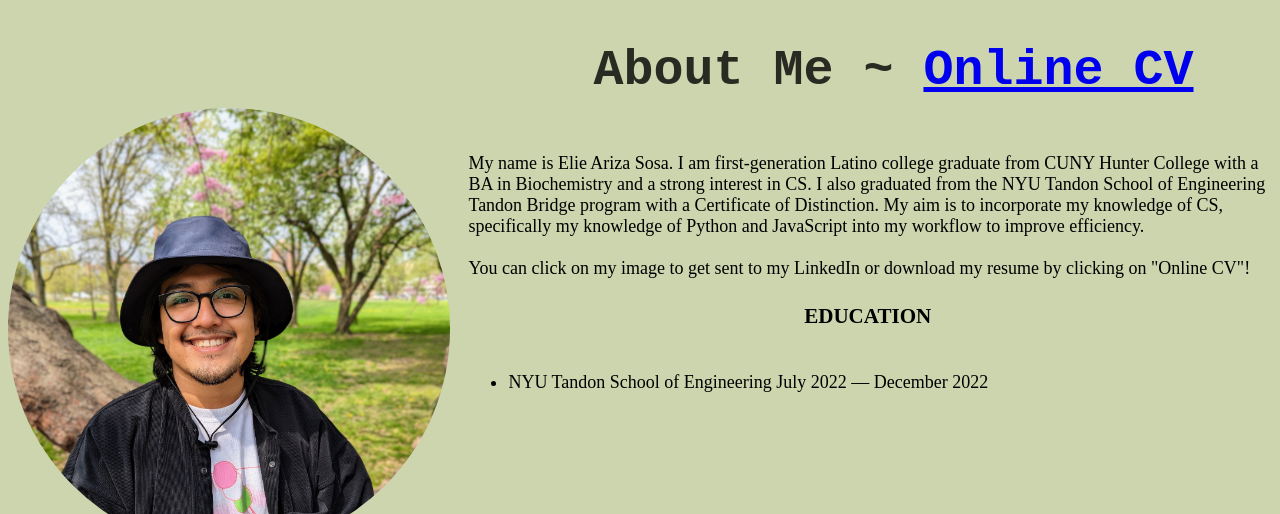
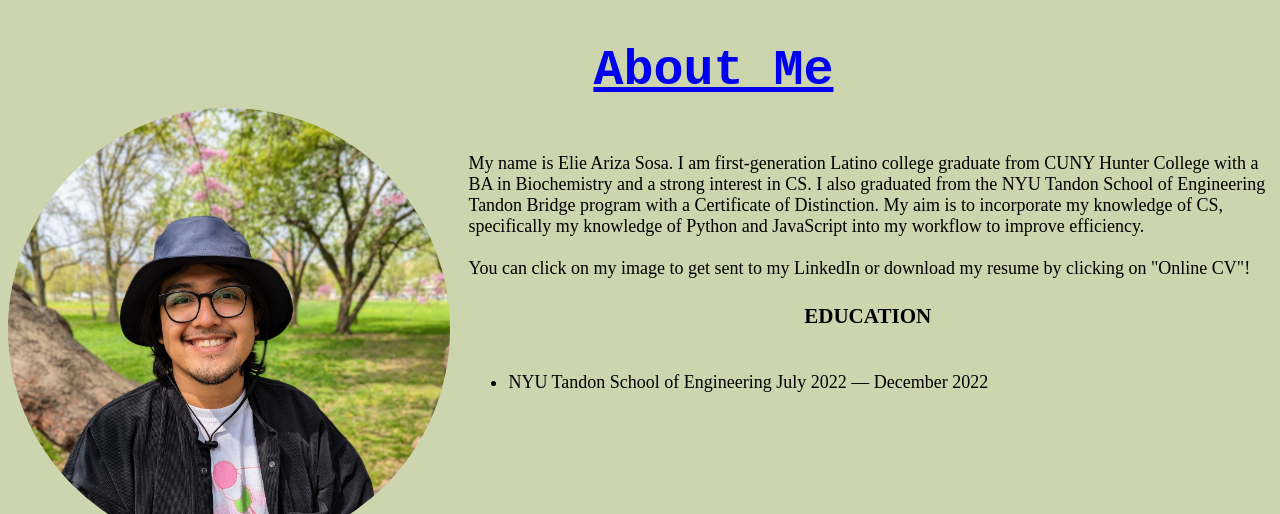
Before and after one commit to SosaAElie/My-Online-CV, a plain HTML site: page index.html in a window 1280 px wide. Shown: the top 514 px of the page. Drawn offline with Linux system fonts and the light colour scheme.

Commit message:
Update index.html

```diff
--- a/index.html
+++ b/index.html
@@ -9,7 +9,7 @@
     </head>
     <body>
         <a href="https://www.linkedin.com/in/elie-ariza-sosa-441a9326b/"><img id = "me"src="Elie.jpg" alt = "An image of Elie Ariza Sosa"></a>
-        <h1 id = "title">About Me ~ <a href="Elie Ariza Sosa Resume.pdf" target="_blank">Online CV</a></h1>
+        <h1 id = "title"><a href="Elie Ariza Sosa Resume.pdf" target="_blank">About Me</a></h1>
         <table id = "resume">
             <thead>
                 <tr>
```
